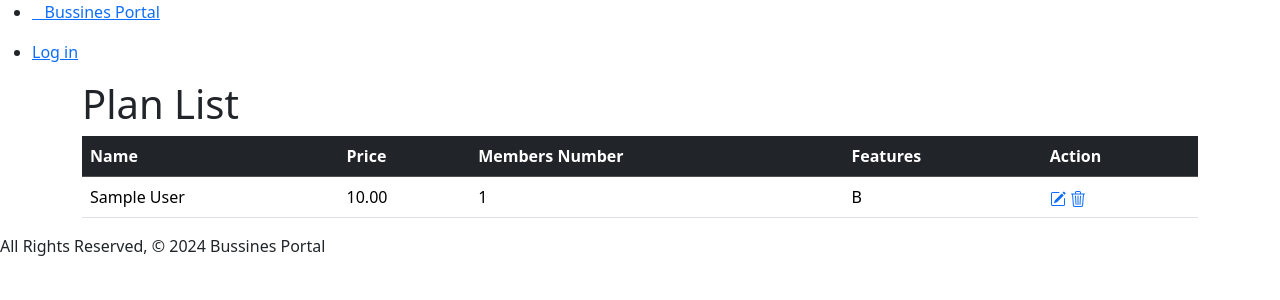
After one commit to yousif07Sei/be-sei7-capstone-membership-portal, a Django app: page /plan/ in a window 1280 px wide. The commit adds this page. Shown: the top 300 px of the page. Run offline with Django 5.2, Linux system fonts and the light colour scheme; tables that the repository leaves empty hold one stand-in row (values such as "Sample post").

Commit message:
CRUD OF PLAN

```diff
--- a/membership_portal/be_api_members/models.py
+++ b/membership_portal/be_api_members/models.py
@@ -75,14 +75,18 @@ class Organization(models.Model):
 # class PlanFeature(models.Model):
 #     name = models.CharField(max_length=20)
 
+# Yousif Added the model plan
 class Plan(models.Model):
     name =models.CharField(max_length=100)
-    price = models.DecimalField(max_digits=4, decimal_places=2)
+    price = models.DecimalField(max_digits=6, decimal_places=2)
     member_number = models.IntegerField()
     features = models.CharField(max_length=1, choices=features, default=features[0][0])
 
     status = models.BooleanField(default=True)
     # PlanFeature = models.ManyToManyField(PlanFeature)
+
+    def __str__(self):
+        return  f'{self.name}'
 
 
 
--- a/membership_portal/fs_business_mvt/templates/base.html
+++ b/membership_portal/fs_business_mvt/templates/base.html
@@ -30,6 +30,7 @@
                       </form>
                       <a href="#" onclick="document.getElementById('logout-form').submit();">Logout</a>
                     <li><a href="{% url 'bussines_portal_app:organization_index' %}">Organizations</a></li>
+                    <li><a href="{% url 'bussines_portal_app:plan_index' %}">Plans</a></li>
                     <li><a>Users</a></li>
 
                     {% else %}
--- /dev/null
+++ b/membership_portal/fs_business_mvt/templates/be_api_members/plan_list.html
@@ -0,0 +1,39 @@
+{% extends 'base.html' %}
+{% load static %}
+{% block content %}
+<h1>Plan List </h1>
+
+<table class="table">
+    <thead class="table-dark">
+    <tr>
+        <th>Name</th>
+        <th>Price</th>
+        <th>Members Number</th>
+        <th>Features</th>
+        <th>Action</th>
+    </tr>
+</thead>
+<tbody>
+    {%for plan in plan_list %}
+    <tr>
+    <td>{{plan.name}}</td>
+    <td>{{plan.price}}</td>
+    <td>{{plan.member_number}}</td>
+    <td>{{plan.features}}</td>
+    <td>
+        <a href="{% url 'bussines_portal_app:plan_update' plan.id %}"><svg xmlns="http://www.w3.org/2000/svg" width="16" height="16" fill="currentColor" class="bi bi-pencil-square" viewBox="0 0 16 16">
+        <path d="M15.502 1.94a.5.5 0 0 1 0 .706L14.459 3.69l-2-2L13.502.646a.5.5 0 0 1 .707 0l1.293 1.293zm-1.75 2.456-2-2L4.939 9.21a.5.5 0 0 0-.121.196l-.805 2.414a.25.25 0 0 0 .316.316l2.414-.805a.5.5 0 0 0 .196-.12l6.813-6.814z"/>
+        <path fill-rule="evenodd" d="M1 13.5A1.5 1.5 0 0 0 2.5 15h11a1.5 1.5 0 0 0 1.5-1.5v-6a.5.5 0 0 0-1 0v6a.5.5 0 0 1-.5.5h-11a.5.5 0 0 1-.5-.5v-11a.5.5 0 0 1 .5-.5H9a.5.5 0 0 0 0-1H2.5A1.5 1.5 0 0 0 1 2.5z"/>
+      </svg></a>
+
+      <a href="{% url 'bussines_portal_app:plan_delete' plan.id %}">
+        <svg xmlns="http://www.w3.org/2000/svg" width="16" height="16" fill="currentColor" class="bi bi-trash3" color="danger" viewBox="0 0 16 16">
+            <path d="M6.5 1h3a.5.5 0 0 1 .5.5v1H6v-1a.5.5 0 0 1 .5-.5M11 2.5v-1A1.5 1.5 0 0 0 9.5 0h-3A1.5 1.5 0 0 0 5 1.5v1H1.5a.5.5 0 0 0 0 1h.538l.853 10.66A2 2 0 0 0 4.885 16h6.23a2 2 0 0 0 1.994-1.84l.853-10.66h.538a.5.5 0 0 0 0-1zm1.958 1-.846 10.58a1 1 0 0 1-.997.92h-6.23a1 1 0 0 1-.997-.92L3.042 3.5zm-7.487 1a.5.5 0 0 1 .528.47l.5 8.5a.5.5 0 0 1-.998.06L5 5.03a.5.5 0 0 1 .47-.53Zm5.058 0a.5.5 0 0 1 .47.53l-.5 8.5a.5.5 0 1 1-.998-.06l.5-8.5a.5.5 0 0 1 .528-.47M8 4.5a.5.5 0 0 1 .5.5v8.5a.5.5 0 0 1-1 0V5a.5.5 0 0 1 .5-.5"/>
+          </svg>
+      </a>
+    </td>
+    </tr>
+    {% endfor %}
+</tbody>
+</table>
+{%  endblock  %}
--- a/membership_portal/fs_business_mvt/urls.py
+++ b/membership_portal/fs_business_mvt/urls.py
@@ -7,5 +7,10 @@ urlpatterns = [
     path('',views.home,name='home'),
     path('organization/',views.OrganizationList.as_view(),name='organization_index'),
     path('organization/<int:pk>/update/',views.OrganizationUpdate.as_view(),name='organization_update'),
-    path('organization/<int:pk>/delete/',views.OrganizationDelete.as_view(),name='organization_delete')
+    path('organization/<int:pk>/delete/',views.OrganizationDelete.as_view(),name='organization_delete'),
+
+    # yousif added the plan
+    path('plan/',views.PlanList.as_view(),name='plan_index'),
+    path('plan/<int:pk>/update/',views.PlanUpdate.as_view(),name='plan_update'),
+    path('plan/<int:pk>/delete/',views.PlanDelete.as_view(),name='plan_delete')
 ]
--- a/membership_portal/fs_business_mvt/views.py
+++ b/membership_portal/fs_business_mvt/views.py
@@ -1,7 +1,7 @@
 from django.shortcuts import render,redirect,get_object_or_404
 from django.views.generic.edit import CreateView, UpdateView,DeleteView
 from django.views.generic import ListView, DetailView
-from be_api_members.models import Organization , Country
+from be_api_members.models import Organization , Country , Plan
 
 # Create your views here.
 def home(request):
@@ -37,6 +37,33 @@ class OrganizationUpdate(UpdateView):
         obj.save()
         return redirect('bussines_portal_app:organization_index')
 
+ # Yousif added the plan views
+class PlanList(ListView):
+    model=Plan
+
+
+class PlanDetail(DetailView):
+    model=Plan
+
+
+class PlanCreate(CreateView):
+    model= Plan
+
+
+
+
+class PlanUpdate(UpdateView):
+    model= Plan
+    fields= '__all__'
+
+
+
+
+class PlanDelete(DeleteView):
+    model= Plan
+    success_url = '/plan/'
+
+
 class OrganizationDelete(DeleteView):
     model = Organization
     success_url = '/organization/'
```
Also changed, not shown: membership_portal/fs_business_mvt/templates/be_api_members/plan_confirm_delete.html (added, +15 -0 lines), membership_portal/fs_business_mvt/templates/be_api_members/plan_form.html (added, +37 -0 lines).
